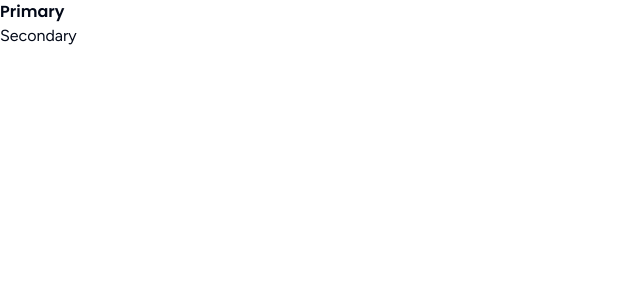
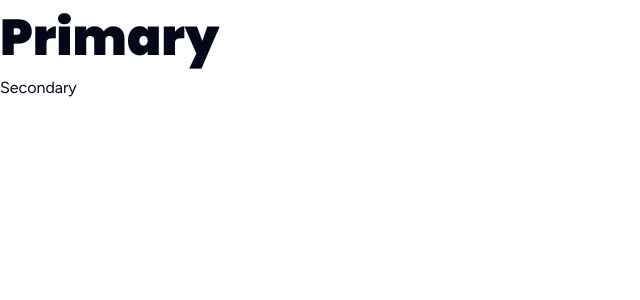
Before and after one commit to dominicpam89/profile, a Next.js app: page / in a window 1280 px wide. Shown: the top 300 px of the page, without its empty margins (0-640 px from the left). Built offline with nearby package versions, Linux system fonts and the light colour scheme.

Commit message:
UI: establish typography system

```diff
--- a/app/globals.css
+++ b/app/globals.css
@@ -1,10 +1,6 @@
 @tailwind base;
 @tailwind components;
 @tailwind utilities;
-
-body {
-   font-family: Arial, Helvetica, sans-serif;
-}
 
 @layer utilities {
    .text-balance {
@@ -13,7 +9,7 @@ body {
 }
 
 @layer base {
-  :root {
+   :root {
       --background: 0 0% 100%;
       --foreground: 222.2 84% 4.9%;
       --card: 0 0% 100%;
@@ -40,7 +36,7 @@ body {
       --chart-5: 27 87% 67%;
       --radius: 0.5rem;
    }
-  .dark {
+   .dark {
       --background: 222.2 84% 4.9%;
       --foreground: 210 40% 98%;
       --card: 222.2 84% 4.9%;
@@ -69,10 +65,39 @@ body {
 }
 
 @layer base {
-  * {
-    @apply border-border;
+   * {
+      @apply border-border;
    }
-  body {
-    @apply bg-background text-foreground;
+   body {
+      @apply bg-background text-foreground font-secondary text-[1rem];
+   }
+   h1,
+   h2,
+   h3,
+   h4,
+   h5,
+   h6 {
+      @apply font-primary;
    }
 }
+
+@layer components {
+   .heading-1 {
+      @apply text-[5.61rem] font-black;
+   }
+   .heading-2 {
+      @apply text-[4.209rem] font-black;
+   }
+   .heading-3 {
+      @apply text-[3.157rem] font-black;
+   }
+   .heading-4 {
+      @apply text-[2.369rem] font-extrabold;
+   }
+   .heading-5 {
+      @apply text-[1.777rem] font-extrabold;
+   }
+   .heading-6 {
+      @apply text-[1.333rem] font-bold;
+   }
+}
--- a/app/layout.tsx
+++ b/app/layout.tsx
@@ -4,7 +4,7 @@ import { Poppins, Figtree } from "next/font/google"
 
 const fontPrimary = Poppins({
    subsets: ["latin"],
-   weight: ["900", "800", "700", "600"],
+   weight: ["900", "800", "700", "600", "500"],
    variable: "--font-primary",
 })
 
--- a/app/page.tsx
+++ b/app/page.tsx
@@ -1,8 +1,8 @@
 export default function Page() {
    return (
       <>
-         <h2 className="font-primary">Primary</h2>
-         <p className="font-secondary">Secondary</p>
+         <h2 className="heading-3">Primary</h2>
+         <p>Secondary</p>
       </>
    )
 }
```
